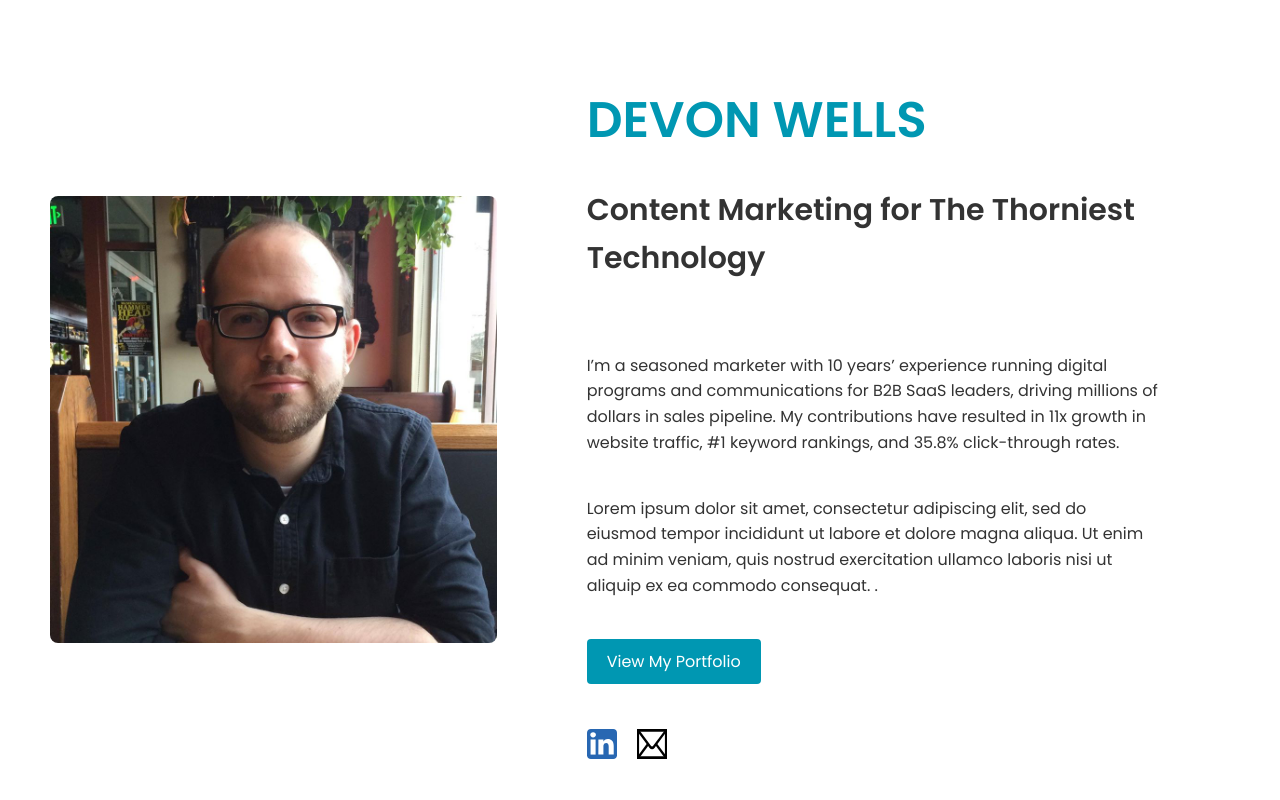
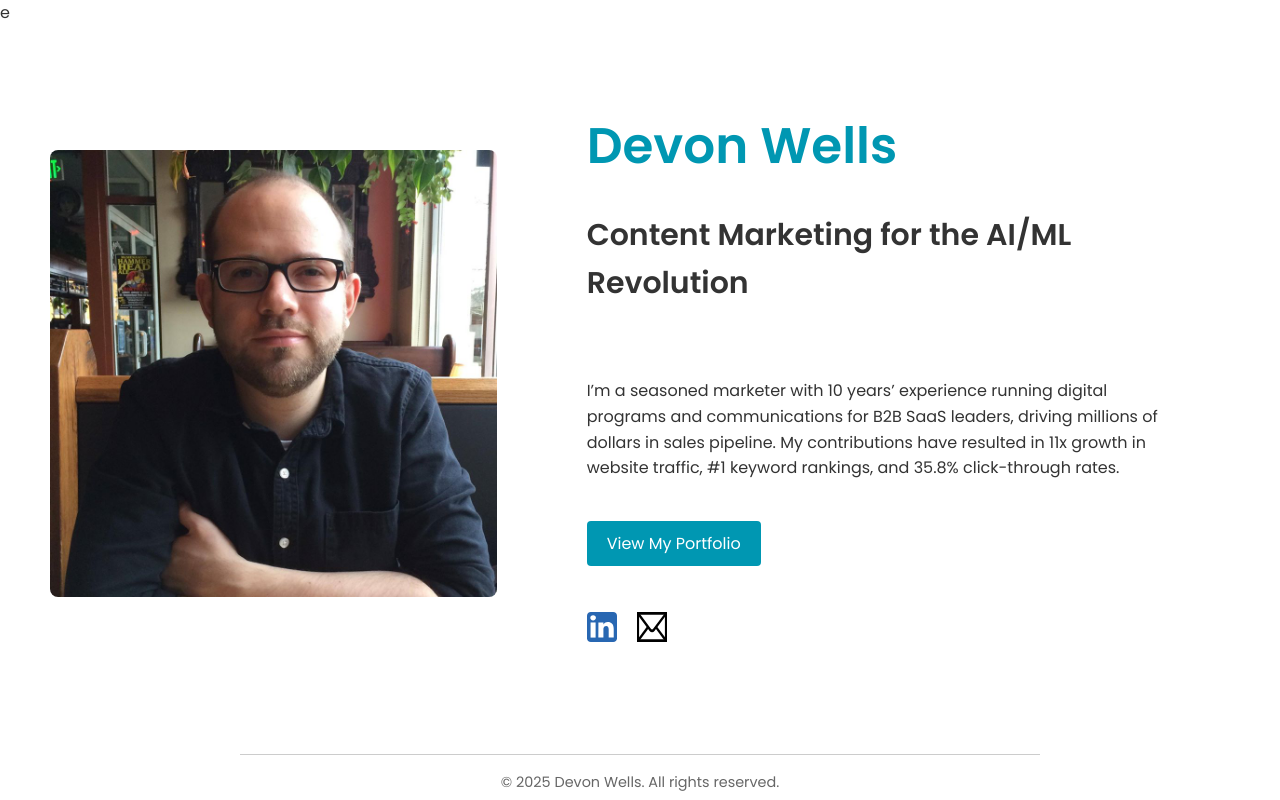
Before and after one commit to devongwells/devongwells.github.io, a plain HTML site: page index.html in a window 1280 px wide. Shown: the top 800 px of the page. Drawn offline with Linux system fonts and the light colour scheme.

Commit message:
Update index.html

```diff
--- a/index.html
+++ b/index.html
@@ -1,4 +1,4 @@
-<!DOCTYPE html>
+e<!DOCTYPE html>
 <html lang="en">
 <head>
     <meta charset="UTF-8">
@@ -14,19 +14,14 @@
 
     <section class="bio">
 
-        <h1>DEVON WELLS</h1><br>
-        <h2>Content Marketing for The Thorniest Technology</h2><br>
+        <h1>Devon Wells</h1><br>
+        <h2>Content Marketing for the AI/ML Revolution</h2><br>
 
         <br>
         <p>I&#8217;m a seasoned marketer with 10 years&#8217; experience running digital programs and
             communications for B2B SaaS leaders, driving millions of dollars in sales pipeline. My
             contributions have resulted in 11x growth in website traffic, #1 keyword rankings, and 35.8%
             click-through rates.</p>
-<br>
-            <p>Lorem ipsum dolor sit amet, consectetur adipiscing elit, sed do eiusmod
-                tempor incididunt ut labore et dolore magna aliqua. Ut enim ad minim veniam,
-                 quis nostrud exercitation ullamco laboris nisi ut aliquip ex ea commodo consequat.
-    .</p>
 <br>
             <button>View My Portfolio</button>
 <br>
```
